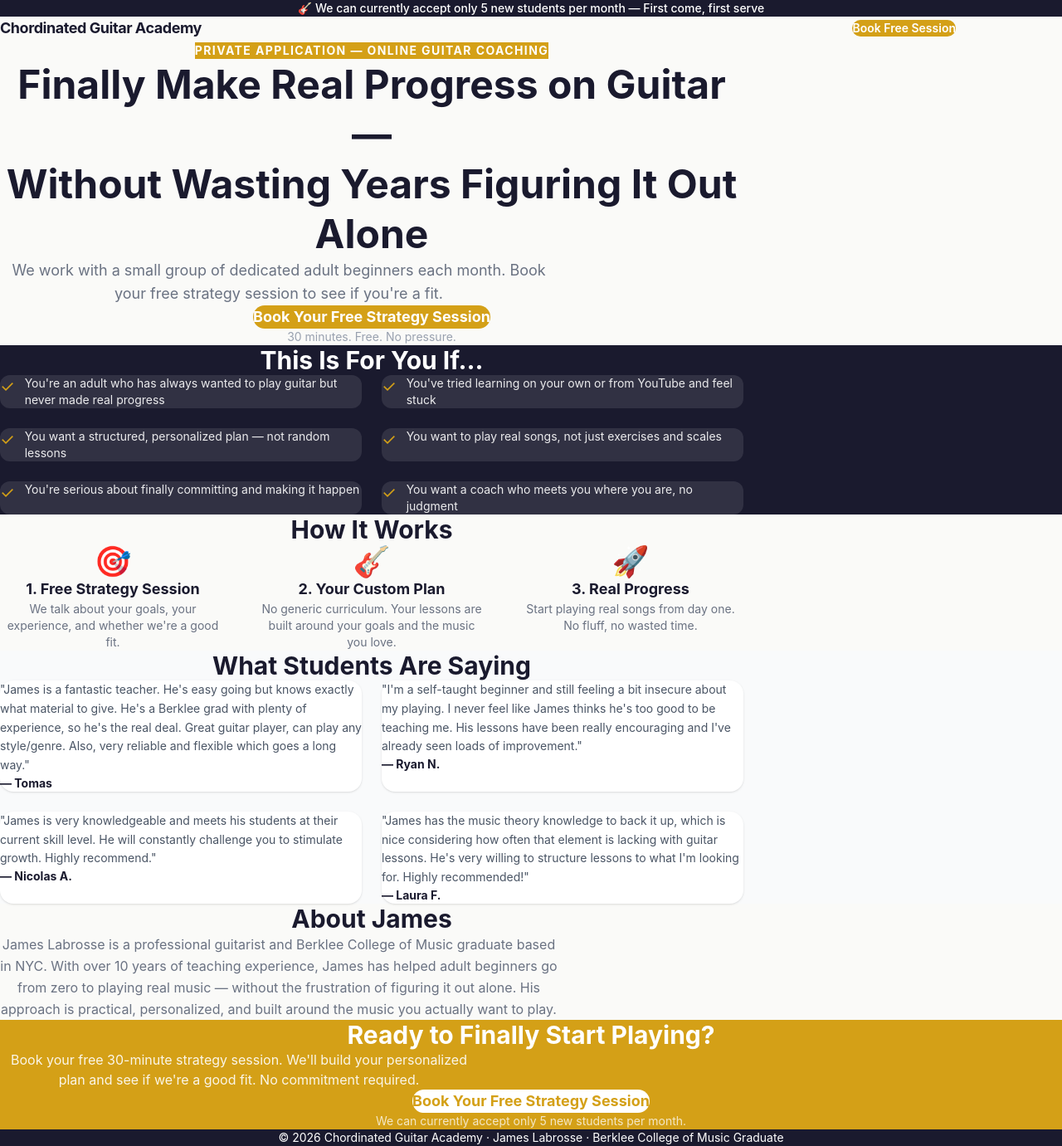
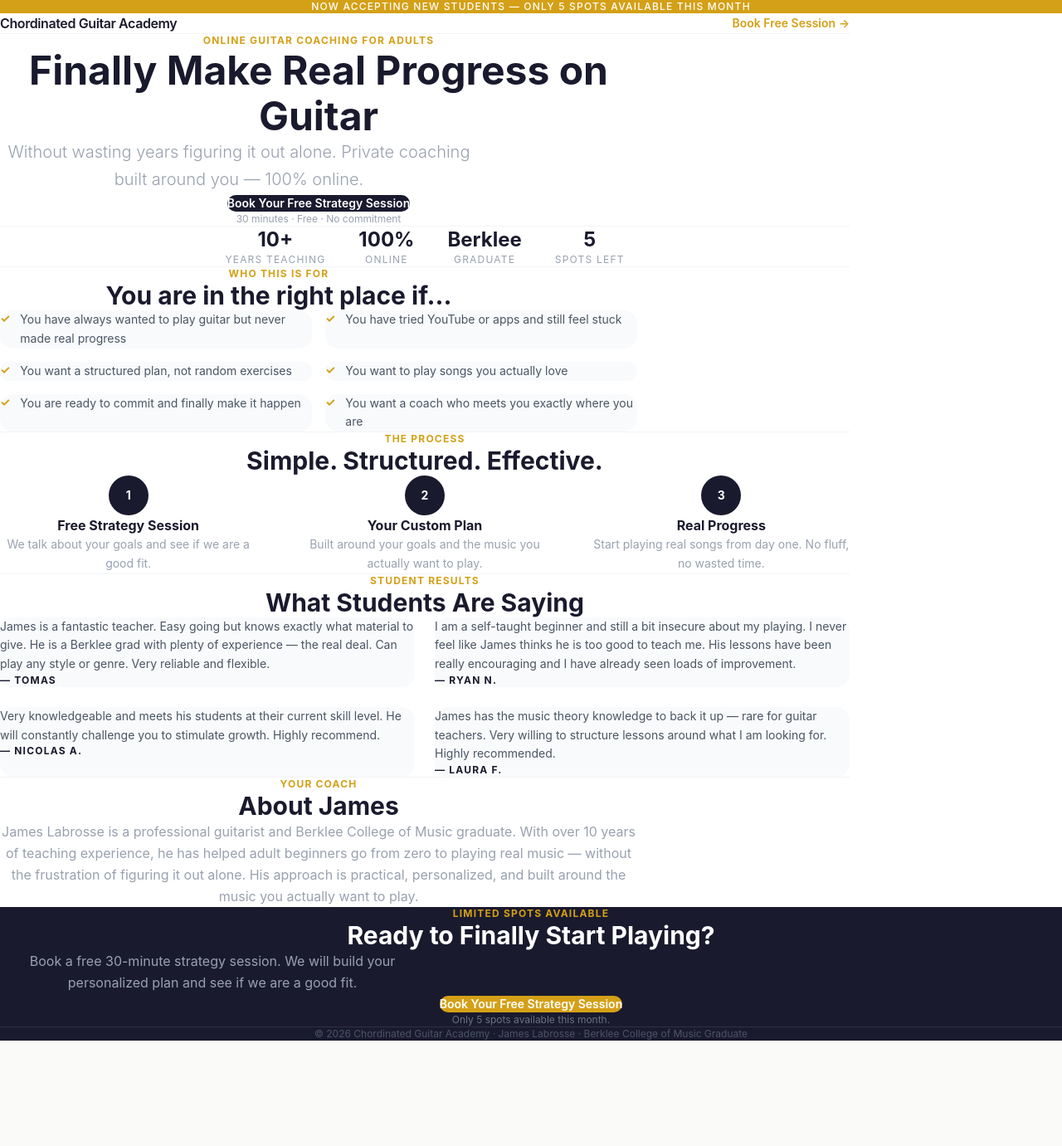
Before and after one commit to JamesLabrosse/chordinated-guitar-academy, a Next.js app: page / in a window 1280 px wide. Shown: the whole page at 83% size. After the commit the page ends 1254 px from the top, so only its background shows below. Built offline with nearby package versions, Linux system fonts and the light colour scheme.

Commit message:
fix build errors

```diff
--- a/app/page.tsx
+++ b/app/page.tsx
@@ -1,146 +1,183 @@
 export default function Home() {
   return (
-    <main className="min-h-screen bg-[#FAFAF8]">
+    <main className="min-h-screen bg-white">
 
-      {/* TOP BAR */}
-      <div className="bg-[#1a1a2e] text-white text-center py-3 px-4 text-sm font-medium">
-        🎸 We can currently accept only 5 new students per month — First come, first serve
+      {/* ANNOUNCEMENT BAR */}
+      <div className="bg-[#D4A017] text-white text-center py-2 px-4 text-xs font-medium tracking-widest uppercase">
+        Now accepting new students — Only 5 spots available this month
       </div>
 
       {/* NAV */}
-      <nav className="flex justify-between items-center px-8 py-5 max-w-6xl mx-auto">
-        <div className="text-lg font-bold tracking-tight text-[#1a1a2e]">
+      <nav className="flex justify-between items-center px-8 py-6 max-w-5xl mx-auto border-b border-gray-100">
+        <div className="text-base font-semibold tracking-tight text-[#1a1a2e]">
           Chordinated Guitar Academy
         </div>
-
-         <a href="https://calendly.com/james-labrossemusic/30min"
-          target="_blank"
-          className="bg-[#D4A017] text-white px-5 py-2 rounded-full text-sm font-semibold hover:bg-[#b8891a] transition-colors"
-        >
-          Book Free Session
+        <a href="https://calendly.com/chordinated/30min" target="_blank" className="text-sm font-semibold text-[#D4A017] hover:opacity-70 transition-opacity">
+          Book Free Session →
         </a>
       </nav>
 
       {/* HERO */}
-      <section className="max-w-4xl mx-auto px-8 py-20 text-center">
-        <div className="inline-block bg-[#D4A017] text-white text-sm font-bold px-4 py-2 mb-8 uppercase tracking-widest">
-          Private Application — Online Guitar Coaching
-        </div>
-        <h1 className="text-5xl font-bold leading-tight text-[#1a1a2e]">
-          Finally Make Real Progress on Guitar —<br />
-          Without Wasting Years Figuring It Out Alone
+      <section className="max-w-3xl mx-auto px-8 pt-24 pb-20 text-center">
+        <p className="text-xs font-bold uppercase tracking-widest text-[#D4A017] mb-6">
+          Online Guitar Coaching for Adults
+        </p>
+        <h1 className="text-5xl font-bold leading-[1.15] text-[#1a1a2e] mb-6">
+          Finally Make Real Progress on Guitar
         </h1>
-        <p className="mt-6 text-lg text-gray-500 max-w-2xl mx-auto">
-          We work with a small group of dedicated adult beginners each month. Book your free strategy session to see if you're a fit.
+        <p className="text-xl text-gray-400 font-light max-w-xl mx-auto mb-10 leading-relaxed">
+          Without wasting years figuring it out alone. Private coaching built around you — 100% online.
         </p>
-
-     <a href="https://calendly.com/chordinated/30min" target="_blank" className="mt-10 inline-block bg-[#D4A017] text-white px-10 py-5 rounded-full text-lg font-bold hover:bg-[#b8891a] transition-colors">
+        <a href="https://calendly.com/chordinated/30min" target="_blank" className="inline-block bg-[#1a1a2e] text-white px-8 py-4 rounded-full text-sm font-semibold hover:bg-[#D4A017] transition-colors duration-300">
           Book Your Free Strategy Session
         </a>
-        <p className="mt-4 text-sm text-gray-400">30 minutes. Free. No pressure.</p>
+        <p className="mt-4 text-xs text-gray-400">30 minutes · Free · No commitment</p>
       </section>
 
-      {/* WHAT THIS IS */}
-      <section className="bg-[#1a1a2e] text-white py-16 px-8">
-        <div className="max-w-4xl mx-auto text-center">
-          <h2 className="text-3xl font-bold">This Is For You If...</h2>
-          <div className="mt-10 grid grid-cols-1 md:grid-cols-2 gap-6 text-left">
-            {[
-              "You're an adult who has always wanted to play guitar but never made real progress",
-              "You've tried learning on your own or from YouTube and feel stuck",
-              "You want a structured, personalized plan — not random lessons",
-              "You want to play real songs, not just exercises and scales",
-              "You're serious about finally committing and making it happen",
-              "You want a coach who meets you where you are, no judgment"
-            ].map((item, i) => (
-              <div key={i} className="flex items-start gap-3 bg-white/10 rounded-xl p-4">
-                <span className="text-[#D4A017] text-xl mt-0.5">✓</span>
-                <p className="text-white/90 text-sm">{item}</p>
+      {/* DIVIDER */}
+      <div className="max-w-5xl mx-auto px-8">
+        <div className="border-t border-gray-100"></div>
       </div>
-            ))}
+
+      {/* SOCIAL PROOF STRIP */}
+      <section className="max-w-5xl mx-auto px-8 py-10">
+        <div className="flex flex-wrap justify-center gap-10 text-center">
+          <div>
+            <p className="text-2xl font-bold text-[#1a1a2e]">10+</p>
+            <p className="text-xs text-gray-400 uppercase tracking-widest mt-1">Years Teaching</p>
+          </div>
+          <div>
+            <p className="text-2xl font-bold text-[#1a1a2e]">100%</p>
+            <p className="text-xs text-gray-400 uppercase tracking-widest mt-1">Online</p>
+          </div>
+          <div>
+            <p className="text-2xl font-bold text-[#1a1a2e]">Berklee</p>
+            <p className="text-xs text-gray-400 uppercase tracking-widest mt-1">Graduate</p>
+          </div>
+          <div>
+            <p className="text-2xl font-bold text-[#1a1a2e]">5</p>
+            <p className="text-xs text-gray-400 uppercase tracking-widest mt-1">Spots Left</p>
           </div>
         </div>
       </section>
 
+      {/* DIVIDER */}
+      <div className="max-w-5xl mx-auto px-8">
+        <div className="border-t border-gray-100"></div>
+      </div>
+
+      {/* THIS IS FOR YOU */}
+      <section className="max-w-5xl mx-auto px-8 py-24">
+        <div className="max-w-2xl mx-auto text-center mb-16">
+          <p className="text-xs font-bold uppercase tracking-widest text-[#D4A017] mb-4">Who This Is For</p>
+          <h2 className="text-3xl font-bold text-[#1a1a2e]">You are in the right place if...</h2>
+        </div>
+        <div className="grid grid-cols-1 md:grid-cols-2 gap-4 max-w-3xl mx-auto">
+          {[
+            "You have always wanted to play guitar but never made real progress",
+            "You have tried YouTube or apps and still feel stuck",
+            "You want a structured plan, not random exercises",
+            "You want to play songs you actually love",
+            "You are ready to commit and finally make it happen",
+            "You want a coach who meets you exactly where you are"
+          ].map((item, i) => (
+            <div key={i} className="flex items-start gap-3 p-5 rounded-2xl bg-gray-50">
+              <span className="text-[#D4A017] font-bold text-sm mt-0.5">✓</span>
+              <p className="text-gray-600 text-sm leading-relaxed">{item}</p>
+            </div>
+          ))}
+        </div>
+      </section>
+
+      {/* DIVIDER */}
+      <div className="max-w-5xl mx-auto px-8">
+        <div className="border-t border-gray-100"></div>
+      </div>
+
       {/* HOW IT WORKS */}
-      <section className="max-w-4xl mx-auto px-8 py-20 text-center">
-        <h2 className="text-3xl font-bold text-[#1a1a2e]">How It Works</h2>
-        <div className="mt-12 grid grid-cols-1 md:grid-cols-3 gap-10">
+      <section className="max-w-5xl mx-auto px-8 py-24 text-center">
+        <p className="text-xs font-bold uppercase tracking-widest text-[#D4A017] mb-4">The Process</p>
+        <h2 className="text-3xl font-bold text-[#1a1a2e] mb-16">Simple. Structured. Effective.</h2>
+        <div className="grid grid-cols-1 md:grid-cols-3 gap-12">
           <div className="flex flex-col items-center">
-            <div className="text-4xl mb-4">🎯</div>
-            <h3 className="text-lg font-bold text-[#1a1a2e]">1. Free Strategy Session</h3>
-            <p className="mt-2 text-gray-500 text-sm">We talk about your goals, your experience, and whether we're a good fit.</p>
+            <div className="w-12 h-12 rounded-full bg-[#1a1a2e] text-white flex items-center justify-center text-sm font-bold mb-5">1</div>
+            <h3 className="text-base font-bold text-[#1a1a2e] mb-2">Free Strategy Session</h3>
+            <p className="text-gray-400 text-sm leading-relaxed">We talk about your goals and see if we are a good fit.</p>
           </div>
           <div className="flex flex-col items-center">
-            <div className="text-4xl mb-4">🎸</div>
-            <h3 className="text-lg font-bold text-[#1a1a2e]">2. Your Custom Plan</h3>
-            <p className="mt-2 text-gray-500 text-sm">No generic curriculum. Your lessons are built around your goals and the music you love.</p>
+            <div className="w-12 h-12 rounded-full bg-[#1a1a2e] text-white flex items-center justify-center text-sm font-bold mb-5">2</div>
+            <h3 className="text-base font-bold text-[#1a1a2e] mb-2">Your Custom Plan</h3>
+            <p className="text-gray-400 text-sm leading-relaxed">Built around your goals and the music you actually want to play.</p>
           </div>
           <div className="flex flex-col items-center">
-            <div className="text-4xl mb-4">🚀</div>
-            <h3 className="text-lg font-bold text-[#1a1a2e]">3. Real Progress</h3>
-            <p className="mt-2 text-gray-500 text-sm">Start playing real songs from day one. No fluff, no wasted time.</p>
+            <div className="w-12 h-12 rounded-full bg-[#1a1a2e] text-white flex items-center justify-center text-sm font-bold mb-5">3</div>
+            <h3 className="text-base font-bold text-[#1a1a2e] mb-2">Real Progress</h3>
+            <p className="text-gray-400 text-sm leading-relaxed">Start playing real songs from day one. No fluff, no wasted time.</p>
           </div>
         </div>
       </section>
 
-      {/* TESTIMONIALS */}
-      <section className="bg-gray-50 py-20 px-8">
-        <div className="max-w-4xl mx-auto">
-          <h2 className="text-3xl font-bold text-[#1a1a2e] text-center">What Students Are Saying</h2>
-          <div className="mt-12 grid grid-cols-1 md:grid-cols-2 gap-6">
-
-            <div className="bg-white rounded-2xl p-6 shadow-sm">
-              <p className="text-gray-600 text-sm leading-relaxed">"James is a fantastic teacher. He's easy going but knows exactly what material to give. He's a Berklee grad with plenty of experience, so he's the real deal. Great guitar player, can play any style/genre. Also, very reliable and flexible which goes a long way."</p>
-              <p className="mt-4 font-bold text-[#1a1a2e] text-sm">— Tomas</p>
+      {/* DIVIDER */}
+      <div className="max-w-5xl mx-auto px-8">
+        <div className="border-t border-gray-100"></div>
       </div>
 
-            <div className="bg-white rounded-2xl p-6 shadow-sm">
-              <p className="text-gray-600 text-sm leading-relaxed">"I'm a self-taught beginner and still feeling a bit insecure about my playing. I never feel like James thinks he's too good to be teaching me. His lessons have been really encouraging and I've already seen loads of improvement."</p>
-              <p className="mt-4 font-bold text-[#1a1a2e] text-sm">— Ryan N.</p>
+      {/* TESTIMONIALS */}
+      <section className="max-w-5xl mx-auto px-8 py-24">
+        <div className="text-center mb-16">
+          <p className="text-xs font-bold uppercase tracking-widest text-[#D4A017] mb-4">Student Results</p>
+          <h2 className="text-3xl font-bold text-[#1a1a2e]">What Students Are Saying</h2>
         </div>
-
-            <div className="bg-white rounded-2xl p-6 shadow-sm">
-              <p className="text-gray-600 text-sm leading-relaxed">"James is very knowledgeable and meets his students at their current skill level. He will constantly challenge you to stimulate growth. Highly recommend."</p>
-              <p className="mt-4 font-bold text-[#1a1a2e] text-sm">— Nicolas A.</p>
+        <div className="grid grid-cols-1 md:grid-cols-2 gap-6">
+          <div className="p-8 rounded-2xl bg-gray-50">
+            <p className="text-gray-600 text-sm leading-relaxed mb-6">James is a fantastic teacher. Easy going but knows exactly what material to give. He is a Berklee grad with plenty of experience — the real deal. Can play any style or genre. Very reliable and flexible.</p>
+            <p className="text-xs font-bold text-[#1a1a2e] uppercase tracking-widest">— Tomas</p>
           </div>
-
-            <div className="bg-white rounded-2xl p-6 shadow-sm">
-              <p className="text-gray-600 text-sm leading-relaxed">"James has the music theory knowledge to back it up, which is nice considering how often that element is lacking with guitar lessons. He's very willing to structure lessons to what I'm looking for. Highly recommended!"</p>
-              <p className="mt-4 font-bold text-[#1a1a2e] text-sm">— Laura F.</p>
+          <div className="p-8 rounded-2xl bg-gray-50">
+            <p className="text-gray-600 text-sm leading-relaxed mb-6">I am a self-taught beginner and still a bit insecure about my playing. I never feel like James thinks he is too good to teach me. His lessons have been really encouraging and I have already seen loads of improvement.</p>
+            <p className="text-xs font-bold text-[#1a1a2e] uppercase tracking-widest">— Ryan N.</p>
           </div>
-
+          <div className="p-8 rounded-2xl bg-gray-50">
+            <p className="text-gray-600 text-sm leading-relaxed mb-6">Very knowledgeable and meets his students at their current skill level. He will constantly challenge you to stimulate growth. Highly recommend.</p>
+            <p className="text-xs font-bold text-[#1a1a2e] uppercase tracking-widest">— Nicolas A.</p>
+          </div>
+          <div className="p-8 rounded-2xl bg-gray-50">
+            <p className="text-gray-600 text-sm leading-relaxed mb-6">James has the music theory knowledge to back it up — rare for guitar teachers. Very willing to structure lessons around what I am looking for. Highly recommended.</p>
+            <p className="text-xs font-bold text-[#1a1a2e] uppercase tracking-widest">— Laura F.</p>
           </div>
         </div>
       </section>
 
+      {/* DIVIDER */}
+      <div className="max-w-5xl mx-auto px-8">
+        <div className="border-t border-gray-100"></div>
+      </div>
+
       {/* ABOUT */}
-      <section className="max-w-4xl mx-auto px-8 py-20 text-center">
-        <h2 className="text-3xl font-bold text-[#1a1a2e]">About James</h2>
-        <p className="mt-6 text-gray-500 text-base max-w-2xl mx-auto leading-relaxed">
-          James Labrosse is a professional guitarist and Berklee College of Music graduate based in NYC. With over 10 years of teaching experience, James has helped adult beginners go from zero to playing real music — without the frustration of figuring it out alone. His approach is practical, personalized, and built around the music you actually want to play.
+      <section className="max-w-3xl mx-auto px-8 py-24 text-center">
+        <p className="text-xs font-bold uppercase tracking-widest text-[#D4A017] mb-4">Your Coach</p>
+        <h2 className="text-3xl font-bold text-[#1a1a2e] mb-6">About James</h2>
+        <p className="text-gray-400 text-base leading-relaxed">
+          James Labrosse is a professional guitarist and Berklee College of Music graduate. With over 10 years of teaching experience, he has helped adult beginners go from zero to playing real music — without the frustration of figuring it out alone. His approach is practical, personalized, and built around the music you actually want to play.
         </p>
       </section>
 
       {/* FINAL CTA */}
-      <section className="bg-[#D4A017] py-20 px-8 text-center">
-        <h2 className="text-3xl font-bold text-white">Ready to Finally Start Playing?</h2>
-        <p className="mt-4 text-white text-base opacity-90 max-w-xl mx-auto">
-          Book your free 30-minute strategy session. We'll build your personalized plan and see if we're a good fit. No commitment required.
+      <section className="bg-[#1a1a2e] py-24 px-8 text-center">
+        <p className="text-xs font-bold uppercase tracking-widest text-[#D4A017] mb-6">Limited Spots Available</p>
+        <h2 className="text-3xl font-bold text-white mb-4">Ready to Finally Start Playing?</h2>
+        <p className="text-gray-400 text-base mb-10 max-w-lg mx-auto leading-relaxed">
+          Book a free 30-minute strategy session. We will build your personalized plan and see if we are a good fit.
         </p>
-
-          <a href="https://calendly.com/james-labrossemusic/30min"
-          target="_blank"
-          className="mt-8 inline-block bg-white text-[#D4A017] px-10 py-5 rounded-full text-lg font-bold hover:bg-gray-100 transition-colors"
-        >
+        <a href="https://calendly.com/chordinated/30min" target="_blank" className="inline-block bg-[#D4A017] text-white px-8 py-4 rounded-full text-sm font-semibold hover:bg-[#b8891a] transition-colors duration-300">
           Book Your Free Strategy Session
         </a>
-        <p className="mt-4 text-white text-sm opacity-75">We can currently accept only 5 new students per month.</p>
+        <p className="mt-4 text-xs text-gray-500">Only 5 spots available this month.</p>
       </section>
 
       {/* FOOTER */}
-      <footer className="bg-[#1a1a2e] text-white py-8 px-8 text-center text-sm">
-        <p>© 2026 Chordinated Guitar Academy · James Labrosse · Berklee College of Music Graduate</p>
+      <footer className="bg-[#1a1a2e] border-t border-white/10 py-8 px-8 text-center">
+        <p className="text-xs text-gray-600">© 2026 Chordinated Guitar Academy · James Labrosse · Berklee College of Music Graduate</p>
       </footer>
 
     </main>
```
Lines whose indentation alone changed are shown as unchanged.
